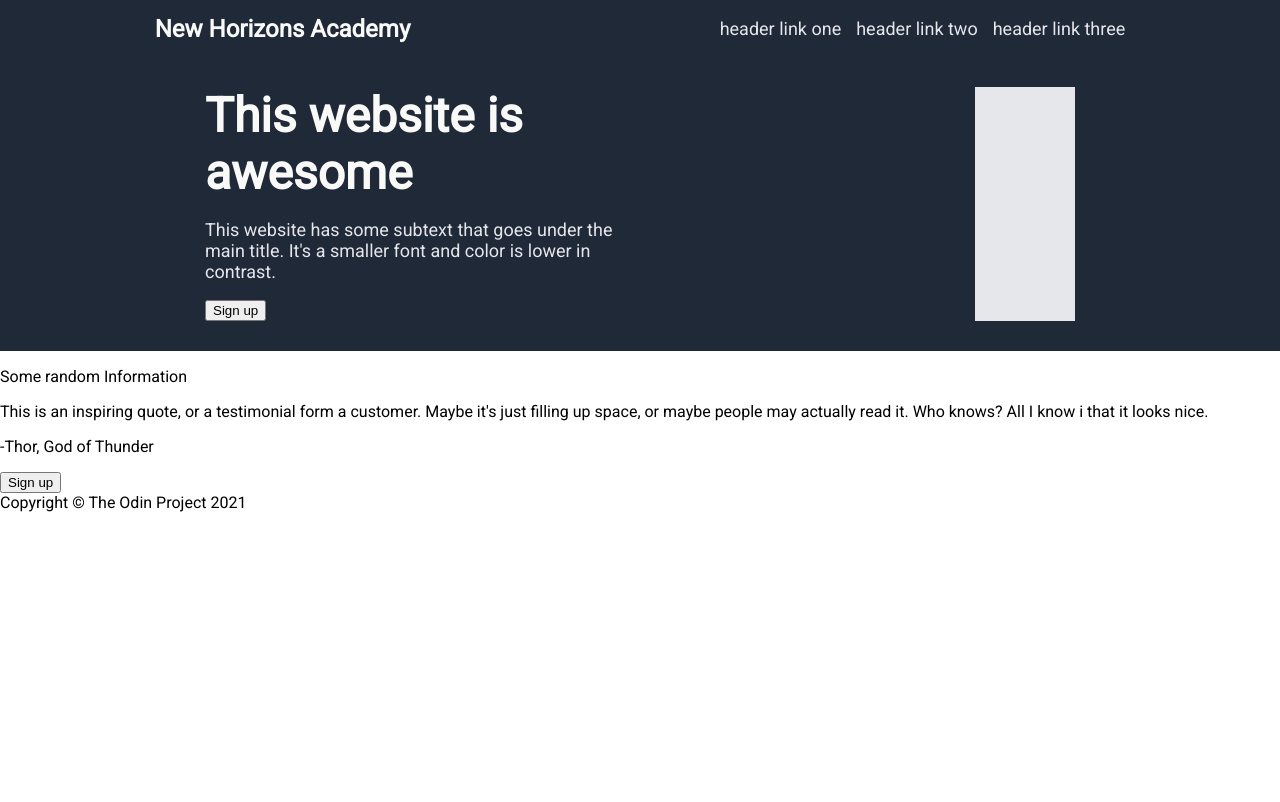
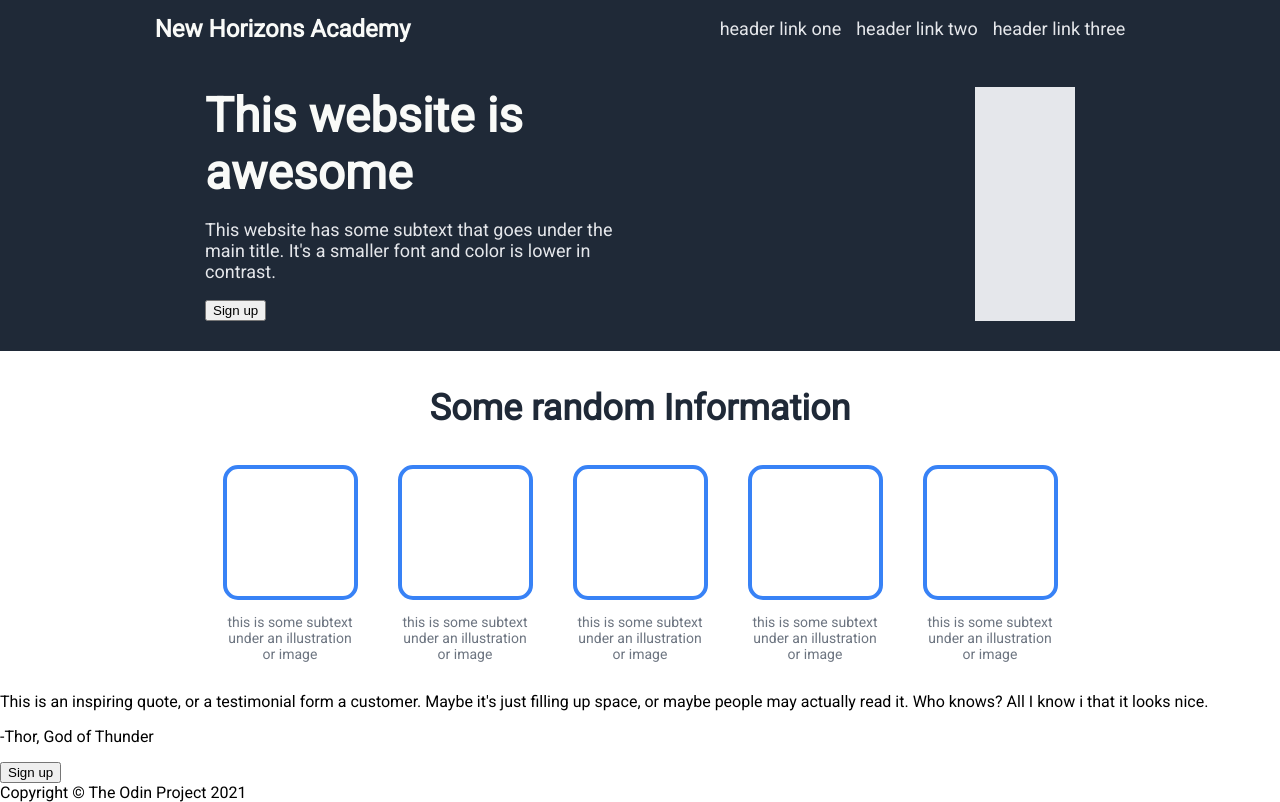
Before and after one commit to GerardoSalinas/Landing-page-Odin, a plain HTML site: page index.html in a window 1280 px wide. Drawn offline with Linux system fonts and the light colour scheme.

Commit message:
Adds portraits and it's styles

```diff
--- a/index.html
+++ b/index.html
@@ -31,11 +31,26 @@
     <div class="second-card">
         <p class="title-card2">Some random Information</p>
         <div class="portraits-container">
-            <div class="portrait one"></div>
-            <div class="portrait two"></div>
-            <div class="portrait three"></div>
-            <div class="portrait four"></div>
-            <div class="portrait five"></div>
+            <div class="whole-portrait">
+                <div class="portrait"></div>
+                <p class="caption">this is some subtext under an illustration or image</p>
+            </div>
+            <div class="whole-portrait">
+                <div class="portrait"></div>
+                <p class="caption">this is some subtext under an illustration or image</p>
+            </div>
+            <div class="whole-portrait">
+                <div class="portrait"></div>
+                <p class="caption">this is some subtext under an illustration or image</p>
+            </div>
+            <div class="whole-portrait">
+                <div class="portrait"></div>
+                <p class="caption">this is some subtext under an illustration or image</p>
+            </div>
+            <div class="whole-portrait">
+                <div class="portrait"></div>
+                <p class="caption">this is some subtext under an illustration or image</p>
+            </div>
         </div>
     </div>
     <div class="third-card">
--- a/styles.css
+++ b/styles.css
@@ -70,3 +70,41 @@ li {
     background-color: #E5E7EB;
     width:100px;
 }
+
+.second-card {
+    display: flex;
+    flex-direction: column;
+    align-items: center;
+}
+
+.title-card2 {
+    font-size: 36px;
+    font-weight: 800;
+    color: #1F2937;
+}
+
+.portraits-container {
+    display: flex;
+    justify-content: space-between;
+    gap: 40px;
+    height: auto;
+}
+
+.whole-portrait {
+    width: 135px;
+}
+
+.portrait{
+    width: 135px;
+    height: 135px;
+    border: 4px solid #3882F6;
+    border-radius: 15px ;
+    box-sizing: border-box;
+}
+
+.caption {
+    text-align: center;
+    flex-wrap: wrap;
+    font-size: 14px;
+    color: #6d7581;
+}
```
